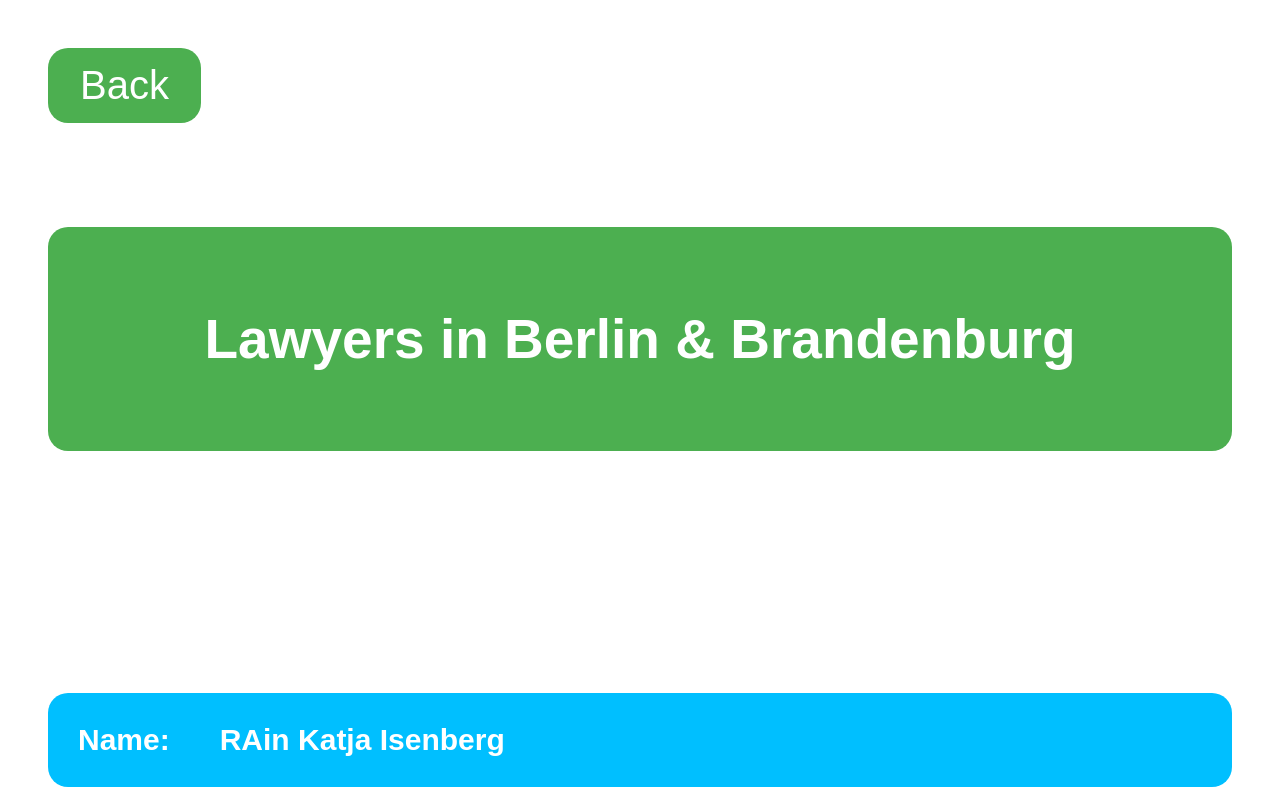
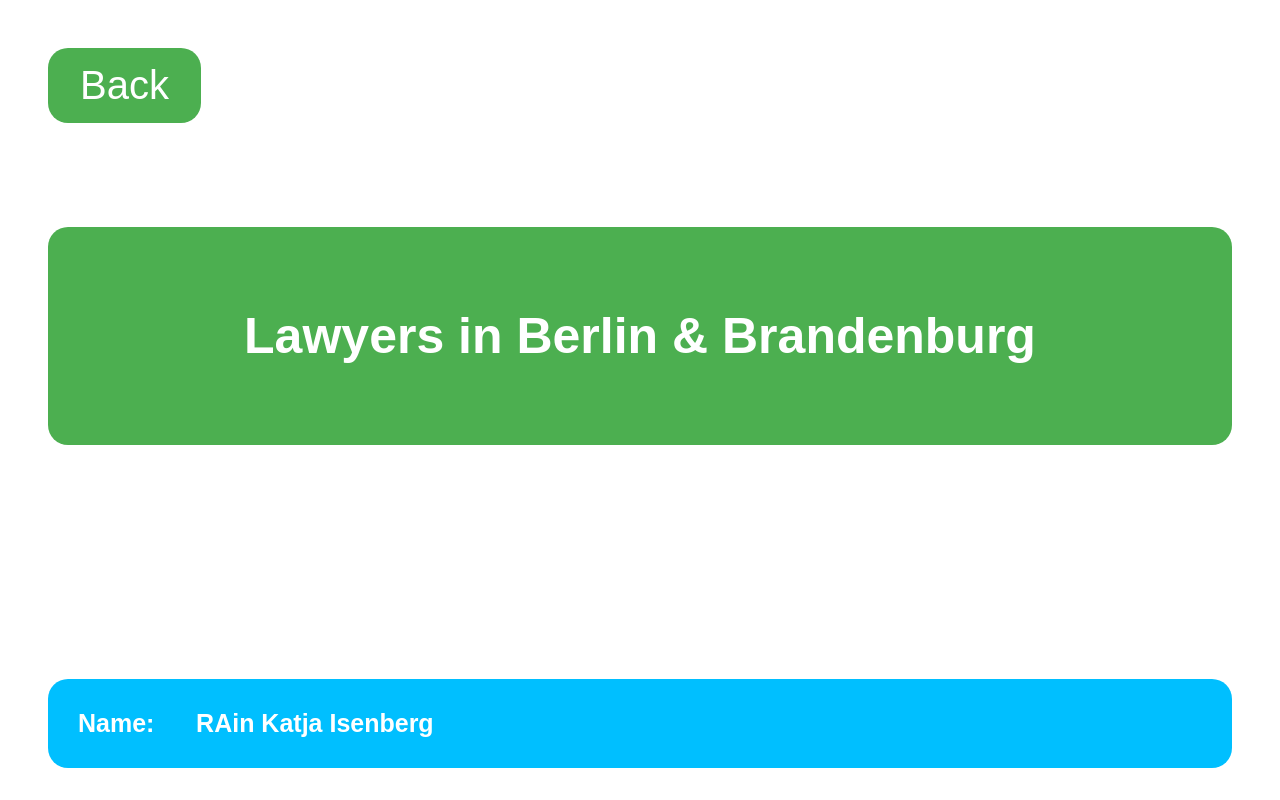
Before and after one commit to ShahabAfshar11/check3, a plain HTML site: page index.html in a window 1280 px wide. Shown: the top 800 px of the page. Drawn offline with Linux system fonts and the light colour scheme.

Commit message:
Update style.css

```diff
--- a/style.css
+++ b/style.css
@@ -5,7 +5,7 @@ body {
 h1 {
     color: white;
     text-align: center;
-    font-size: 55px;
+    font-size: 50px;
     margin-top: 100px;
     background-color: #4CAF50;
     padding: 80px;
@@ -16,7 +16,7 @@ h1 {
 
 h2 {
     color: white;
-    font-size: 30px;
+    font-size: 25px;
     margin-left : 40px;
     background-color : deepskyblue;
     padding: 30px;
```
